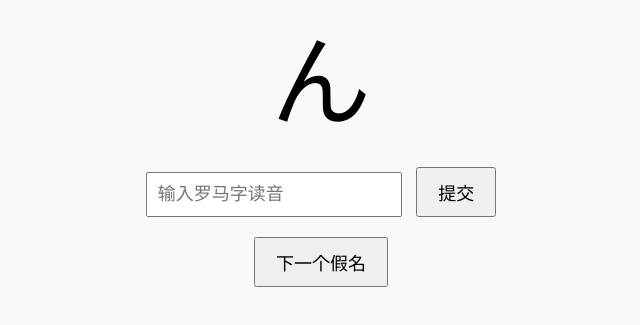
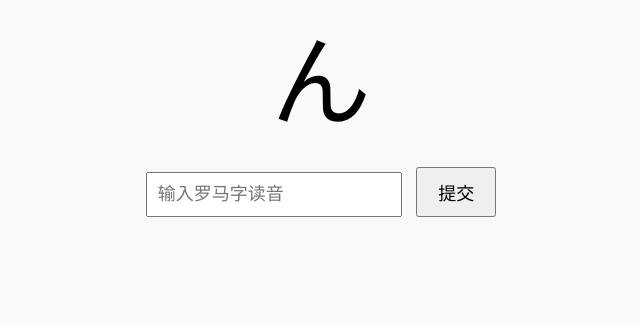
Before and after one commit to liangjiaxing/liangjiaxing.github.io, a plain HTML site: page index.html in a window 1280 px wide. Shown: the part 115-440 px from the top of the page, without its empty margins (319-959 px from the left). Drawn offline with Linux system fonts and the light colour scheme.

Commit message:
Update index.html

```diff
--- a/index.html
+++ b/index.html
@@ -42,7 +42,6 @@
     <button onclick="checkAnswer()">提交</button>
   </div>
   <div class="result" id="result"></div>
-  <button onclick="generateKana()">下一个假名</button>
 
   <script src="script.js"></script>
 </body>
```
